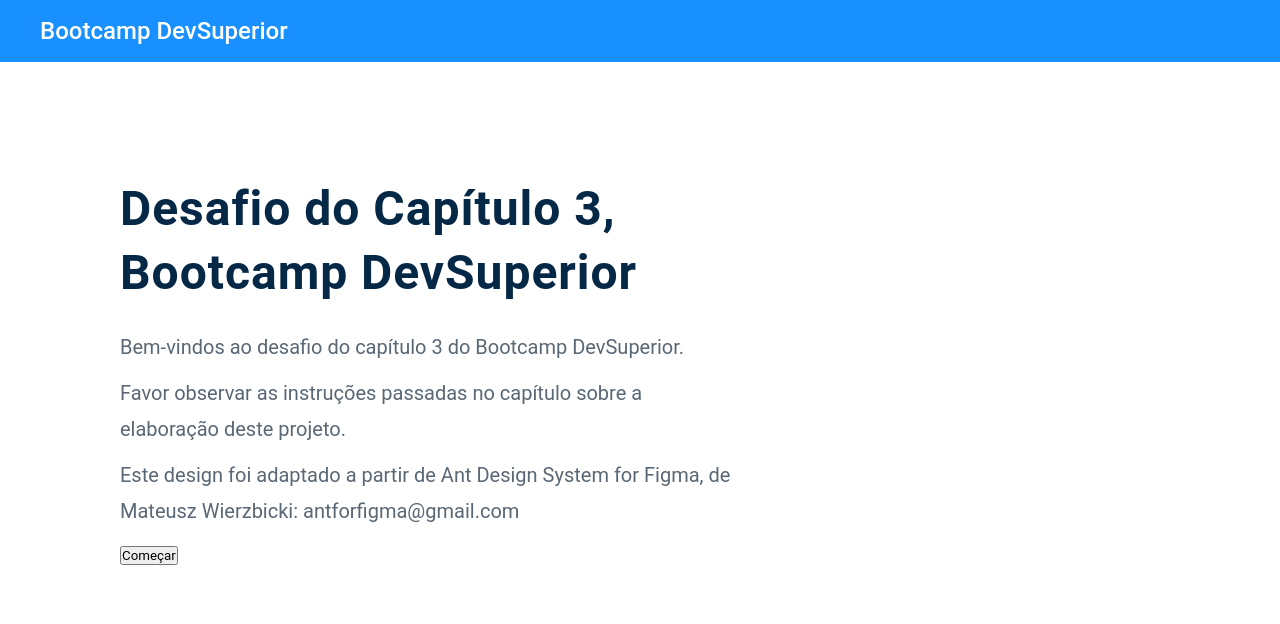
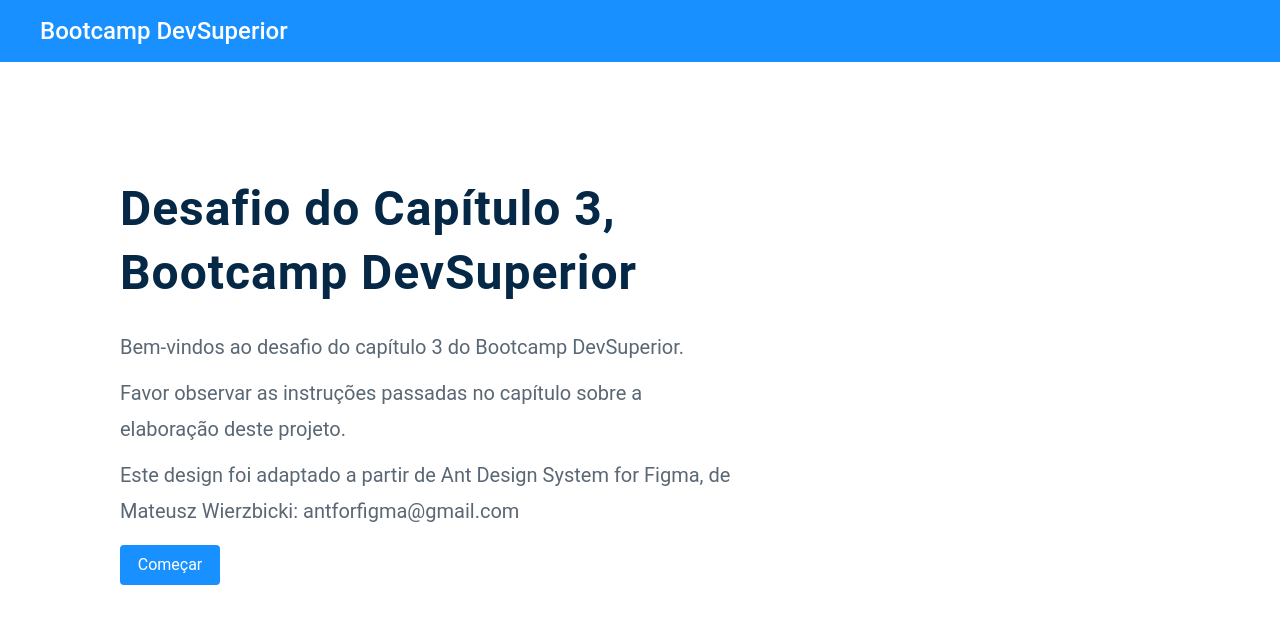
Before and after one commit to WilmarOliveira/github-user-search, a React (Create React App) app: page / in a window 1280 px wide. Shown: the top 624 px of the page. Built offline with nearby package versions, Linux system fonts and the light colour scheme.

Commit message:
Created Button Component

```diff
--- /dev/null
+++ b/src/core/components/Button/index.tsx
@@ -0,0 +1,13 @@
+import './styles.css';
+
+type Props = {
+    children: string;
+}
+
+const Button = ({ children }: Props) => {
+    return (
+        <div className="button-container" >{children}</div>
+    );
+}
+
+ export default Button;
--- /dev/null
+++ b/src/core/components/Button/styles.css
@@ -0,0 +1,14 @@
+.button-container {
+    width: 100px;
+    height: 40px;
+    display: flex;
+    align-items: center;
+    justify-content: center;
+    text-align: center;
+    background: #1890FF;
+    border-radius: 4px;
+    font-size: 16px;
+    line-height: 24px;
+    color: #fff;
+    cursor: pointer;
+}
--- a/src/pages/Home/index.tsx
+++ b/src/pages/Home/index.tsx
@@ -1,3 +1,4 @@
+import Button from '../../core/components/Button';
 import './styles.css';
 
 const Home = () => {
@@ -12,7 +13,7 @@
                 <p>Este design foi adaptado a partir de Ant Design System for Figma, de Mateusz Wierzbicki: antforfigma@gmail.com</p>
             </div>
             <div className="home-button" >
-                <button>Começar</button>
+                <Button>Começar</Button>
             </div>
         </div>
     );
```
Also changed, not shown: 1 other file (tests, documents, lock files or other folders).
